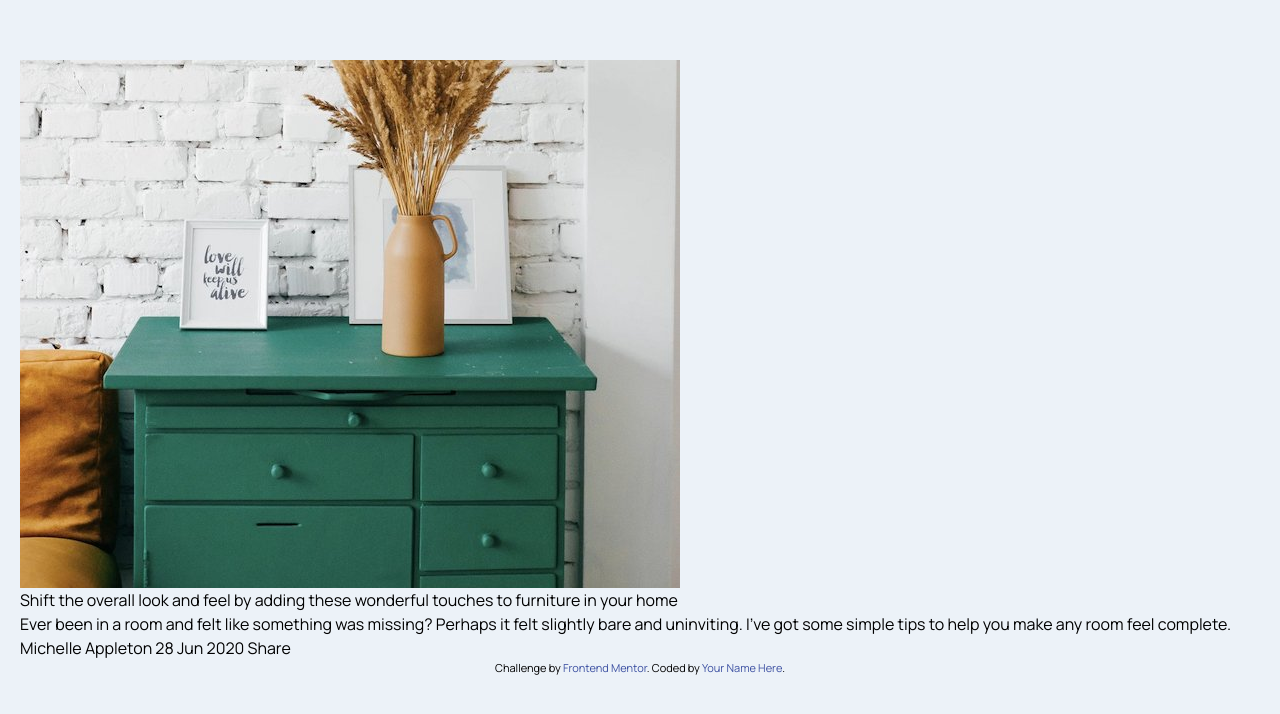
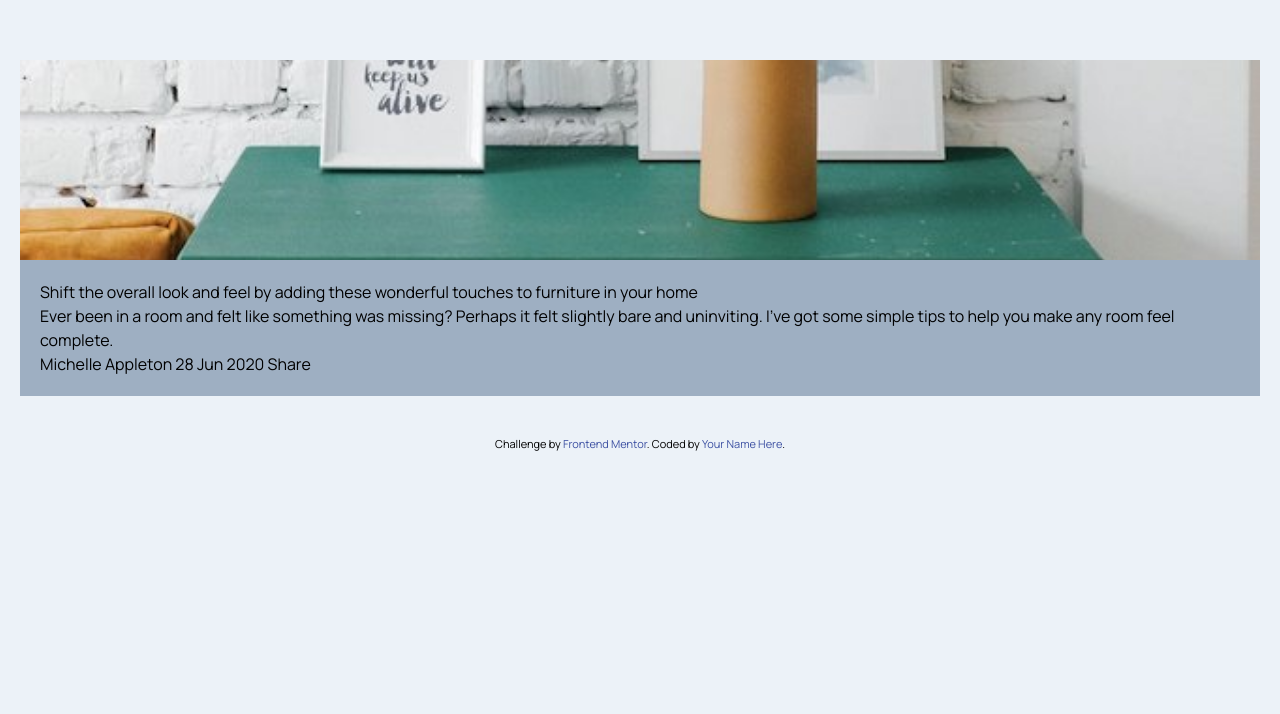
Before and after one commit to rineliniguezsosa/article-preview-component, a website built with Vite: page index.html in a window 1280 px wide. Built offline with nearby package versions, Linux system fonts and the light colour scheme.

Commit message:
[FEAT] Cambios en el HTML
- estableciendo un color de background por bg-grayishBlue en el elemento article
- estableciendo css en el elemento figure, width full , height de 200px
- padding de 5rem y width full en el elemento div
- margin top de 10rem en el footer

```diff
--- a/index.html
+++ b/index.html
@@ -27,11 +27,11 @@
   <div id="app"></div>
 
   <main>
-    <article>
-      <figure>
-        <img src="./src/images/drawers.jpg" alt="drawers">
+    <article class="bg-grayishBlue">
+      <figure class="w-full h-50">
+        <img class="w-full h-full object-cover" src="./src/images/drawers.jpg" alt="drawers">
       </figure>
-      <div>
+      <div class="p-5 w-full">
         <h1>
           Shift the overall look and feel by adding these wonderful
           touches to furniture in your home
@@ -48,7 +48,7 @@
     </article>
   </main>
 
-  <footer class="attribution">
+  <footer class="attribution mt-10">
     Challenge by <a href="https://www.frontendmentor.io?ref=challenge">Frontend Mentor</a>.
     Coded by <a href="#">Your Name Here</a>.
   </footer>
```
